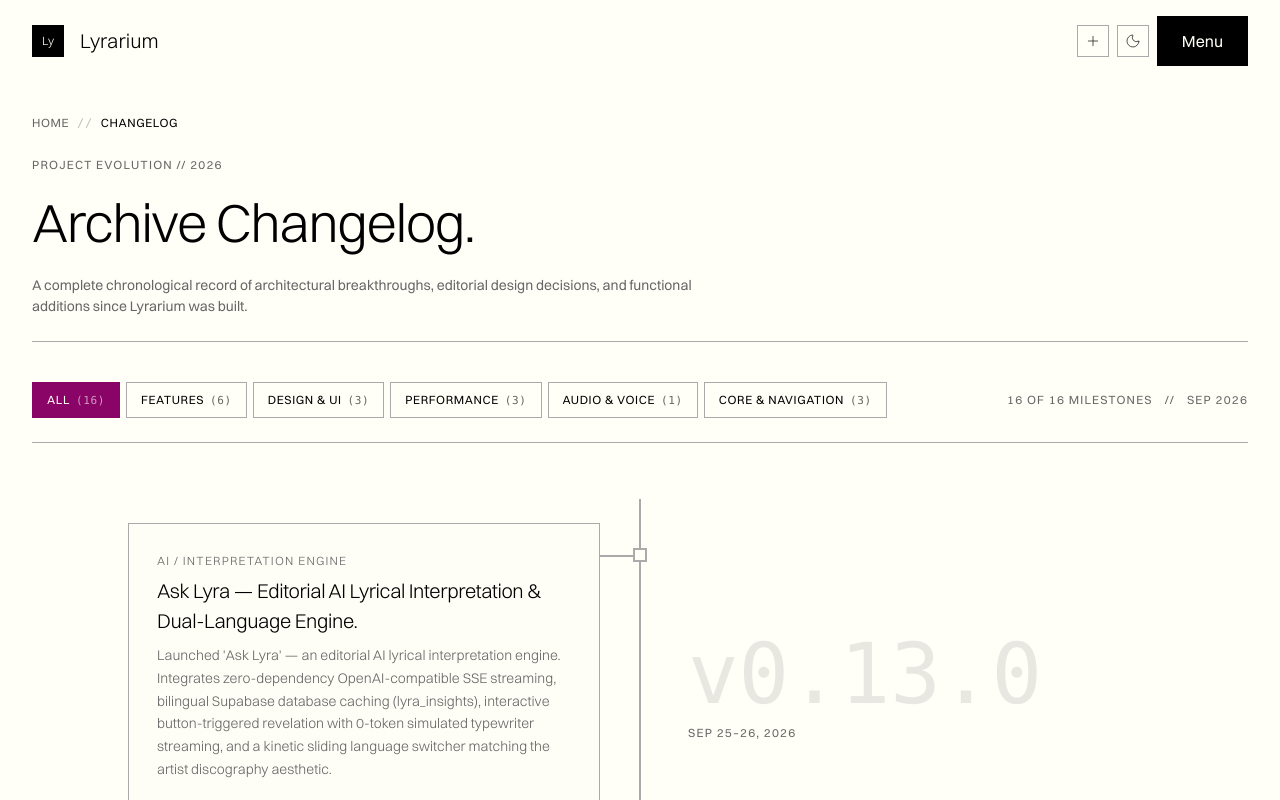
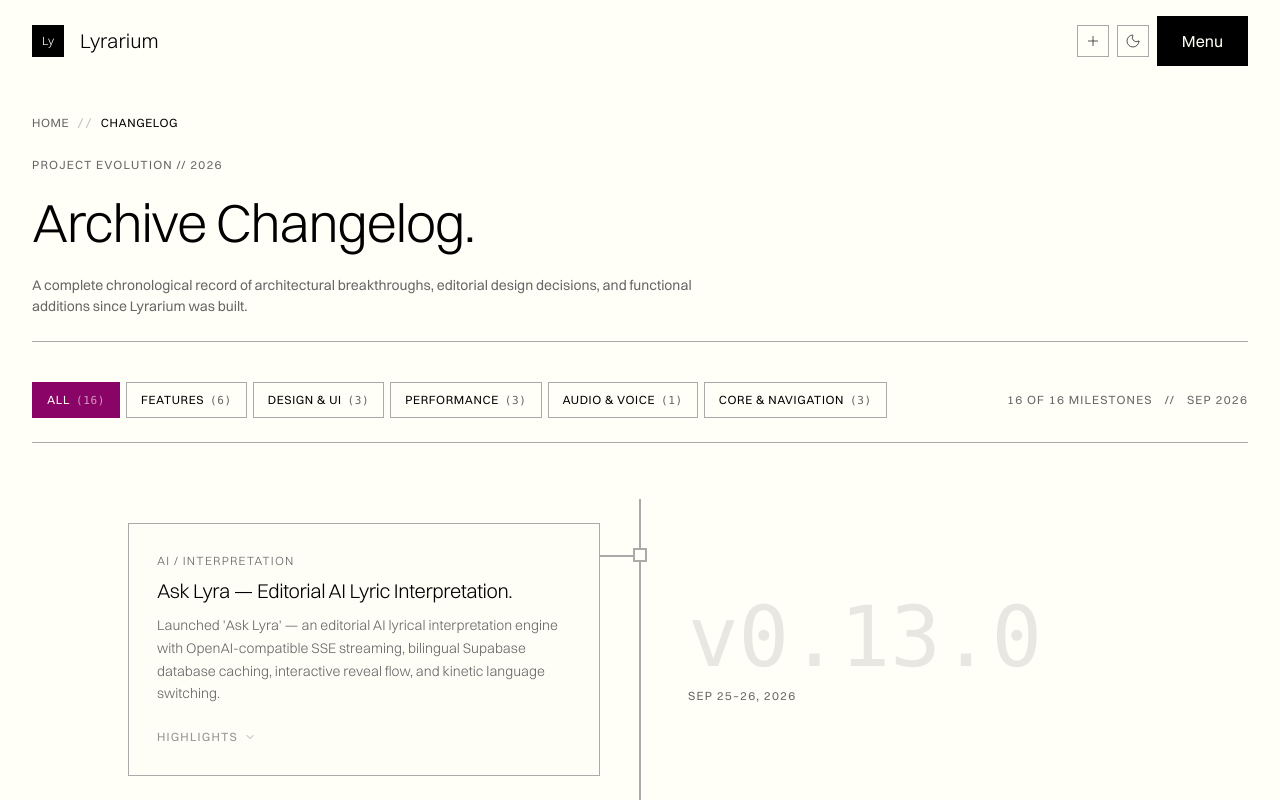
Before and after one commit to Sultvnnnn/lyrarium, a Next.js app: page /changelog in a window 1280 px wide. Shown: the top 800 px of the page. Built offline with nearby package versions, Linux system fonts and the light colour scheme.

Commit message:
refactor(changelog): condense v0.13.0 entry into concise editorial points

```diff
--- a/src/data/changelog.ts
+++ b/src/data/changelog.ts
@@ -31,24 +31,17 @@
     id: "v0.13.0",
     version: "v0.13.0",
     date: "Sep 25–26, 2026",
-    title: "Ask Lyra — Editorial AI Lyrical Interpretation & Dual-Language Engine",
+    title: "Ask Lyra — Editorial AI Lyric Interpretation",
     category: "Features",
-    tag: "AI / Interpretation Engine",
+    tag: "AI / Interpretation",
     summary:
-      "Launched 'Ask Lyra' — an editorial AI lyrical interpretation engine. Integrates zero-dependency OpenAI-compatible SSE streaming, bilingual Supabase database caching (lyra_insights), interactive button-triggered revelation with 0-token simulated typewriter streaming, and a kinetic sliding language switcher matching the artist discography aesthetic.",
+      "Launched 'Ask Lyra' — an editorial AI lyrical interpretation engine with OpenAI-compatible SSE streaming, bilingual Supabase database caching, interactive reveal flow, and kinetic language switching.",
     details: [
-      "Zero-dependency SSE streaming adapter with transient retry, 30-second AbortController timeout, and 6,000-character payload slicing.",
-      "Permanent Supabase Postgres cache (lyra_insights) with compound unique index (song_id, language) ensuring instant retrieval and zero redundant API costs.",
-      "Bilingual interpretation engine defaulting to English (EN) with full Indonesian (ID) support, tuned for poetic depth and narrative subtext.",
-      "Interactive button-first reveal flow: interpretation text remains hidden until user explicitly clicks [ Ask Lyra ] or [ Tanya Lyra ].",
-      "Simulated typewriter streaming for cached entries: plays a smooth 1.5s editorial reveal at 0 token cost, preserving tactile streaming delight without re-querying provider API.",
-      "Kinetic sliding language toggle pinned to the far right, matching the artist discography album switcher physics with framer-motion layoutId and spring damping.",
-      "Silky framer-motion crossfade transitions (opacity and subtle translate) when switching between language interpretations.",
-      "Unified left-column integration: embedded Lyra inside .lyrics-grid-layout so the YouTube video carousel and About the artist sidebar scroll alongside both lyrics and Lyra without premature cutoff.",
-      "Evocative editorial inquiry copy replacing AI-slop placeholders: 'What does this song truly mean? Explore the story and emotion behind the lyrics.'",
-      "Stripped internal model identifiers from user view, complemented by an elegant English editorial disclaimer ('Lyra is an editorial AI assistant and can make mistakes.').",
-      "Strict em-dash sanitization across both system prompt instructions and streaming token pipelines.",
-      "In-memory sliding-window rate limiter on /api/lyra (60 req/min for local development, 10 req/min for production).",
+      "Zero-dependency SSE streaming adapter with permanent bilingual Postgres caching (lyra_insights).",
+      "Interactive button-first reveal with 0-token simulated typewriter playback for cached entries.",
+      "Bilingual EN/ID support with kinetic sliding toggle and smooth Framer Motion crossfades.",
+      "Unified lyrics-grid integration allowing media and artist sidebars to scroll smoothly alongside Lyra.",
+      "Editorial tone hardening: evocative inquiry copy, em-dash sanitization, and API rate limiting.",
     ],
   },
   {
```
